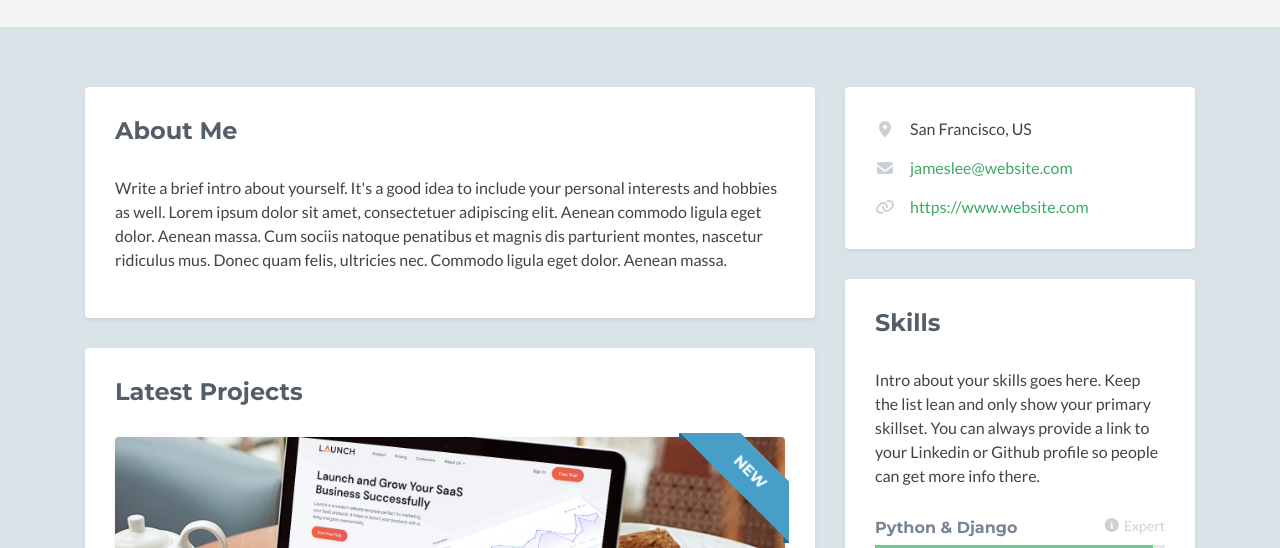
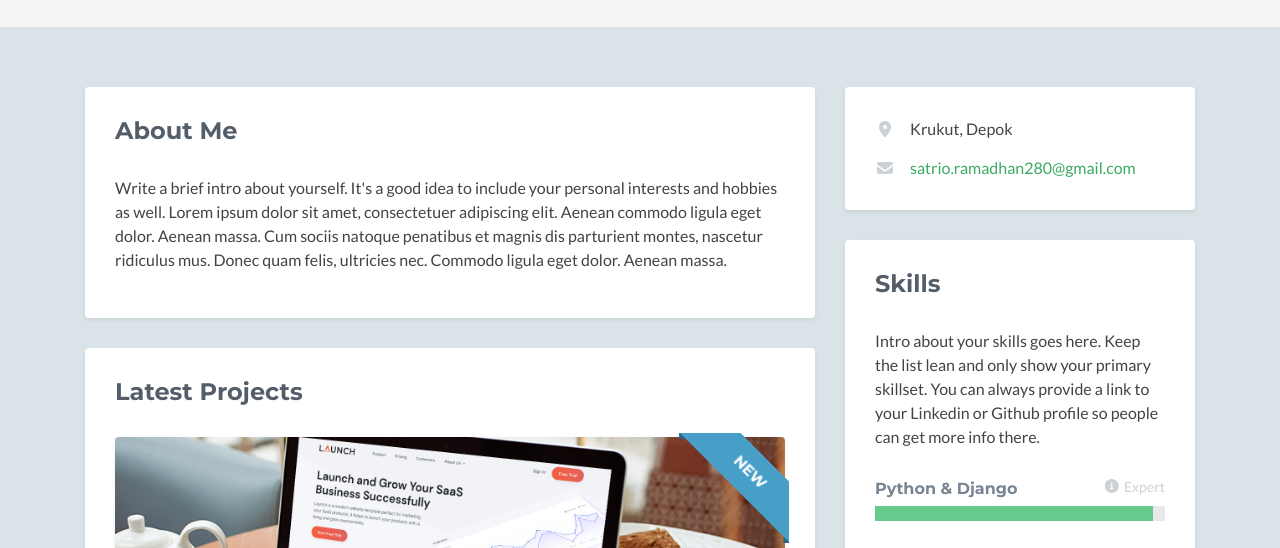
Before and after one commit to satrioramadhan280/satrioramadhan280.github.io, a plain HTML site: page index.html in a window 1280 px wide. Shown: the part 248-796 px from the top of the page. Drawn offline with nearby package versions, Linux system fonts and the light colour scheme; no server answers; some icons are missing.

Commit message:
Update index.html

```diff
--- a/index.html
+++ b/index.html
@@ -9,7 +9,7 @@
     <meta name="viewport" content="width=device-width, initial-scale=1.0">
     <meta name="description" content="Boootstrap Portfolio/Resume Theme for Developers">
     <meta name="author" content="Xiaoying Riley at 3rd Wave Media">
-    <link rel="shortcut icon" href="favicon.ico">
+    <!-- <link rel="shortcut icon" href="favicon.ico"> -->
 
     <link href='https://fonts.googleapis.com/css?family=Lato:300,400,300italic,400italic' rel='stylesheet' type='text/css'>
     <link href='https://fonts.googleapis.com/css?family=Montserrat:400,700' rel='stylesheet' type='text/css'>
@@ -260,9 +260,9 @@
                         <h2 class="heading sr-only">Basic Information</h2>
                         <div class="content">
                             <ul class="list-unstyled">
-                                <li><i class="fas fa-map-marker-alt"></i><span class="sr-only">Location:</span>San Francisco, US</li>
-                                <li><i class="fas fa-envelope"></i><span class="sr-only">Email:</span><a href="#">jameslee@website.com</a></li>
-                                <li><i class="fas fa-link"></i><span class="sr-only">Website:</span><a href="#">https://www.website.com</a></li>
+                                <li><i class="fas fa-map-marker-alt"></i><span class="sr-only">Location:</span>Krukut, Depok</li>
+                                <li><i class="fas fa-envelope"></i><span class="sr-only">Email:</span><a href="#">satrio.ramadhan280@gmail.com</a></li>
+                                <!-- <li><i class="fas fa-link"></i><span class="sr-only">Website:</span><a href="#">https://www.website.com</a></li> -->
                             </ul>
                         </div>
                         <!--//content-->
```
